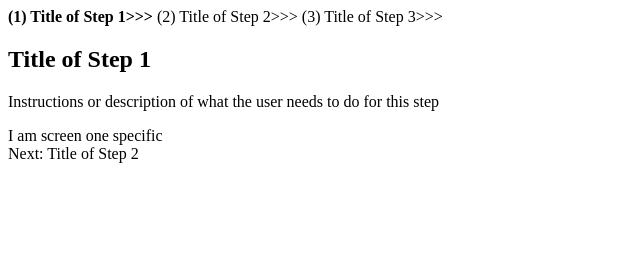
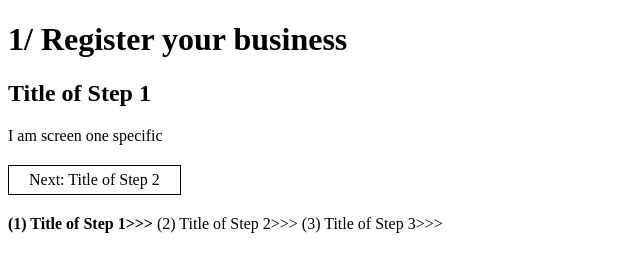
Before and after one commit to alexiscott/wizard, a plain HTML site: page index.html in a window 1280 px wide. Shown: the whole page, without its empty margins (0-640 px from the left). Drawn offline with nearby package versions, Linux system fonts and the light colour scheme.

Commit message:
Adding in detail and JSON

```diff
--- a/app.js
+++ b/app.js
@@ -1,3 +1,31 @@
+
+// Data
+
+var bp_wizard_sections = {
+  section1: {
+    color: "#FCC",
+    icon: "foo.jpg",
+    jurisdiction: "Information about Jurisdiction",
+    title: "1/ Register your business"
+  },
+  section2: {
+    color: "#FFC",
+    icon: "foo.jpg",
+    jurisdiction: "More Information about Jurisdiction",
+    title: "2/ Name your business"
+  }
+}
+
+
+var bp_wizard_data = {
+  screen1: {
+    intro: "Registering your business with the City of Los Angeles will allow you to conduct business within the city limits. First, let's check to see if you need to register as a business.",
+    color: bp_wizard_sections.section1.color
+  }
+
+}
+
+
 var namespace = {};
 
 // wizard.js Wizard view.
@@ -19,17 +47,13 @@ namespace.ui.Wizard = Backbone.View.extend({
   },
 
   render: function() {
-    console.log("render happens");
-//    var t = template('ui/wizard');
-//    $(this.el).html("REPLACE ME dynamic");
-
     this.progressIndicator = $("#progress_indicator");
+    this.section_title = $("h1#section_title");
     this.title = $("h2#step_title");
     this.instructions = $("p#step_instructions");
     this.currentStepContainer = $(".current_step_container");
     this.nextStepButton = $("#next_step_button");
     this.prevStepButton = $("#prev_step_button");
-
     this.renderCurrentStep();
     return this;
 
@@ -53,6 +77,7 @@ namespace.ui.Wizard = Backbone.View.extend({
 
     this.title.html(currentStep.title);
     this.instructions.html(currentStep.instructions);
+    this.section_title.html(currentStep.section_title);
     this.currentView = currentStep.view;
     console.log("current view", this.currentView);
     console.log("current step container", this.currentStepContainer);
@@ -95,21 +120,16 @@ namespace.ui.Wizard = Backbone.View.extend({
     if (!this.isFirstStep()) {
       this.currentStep -= 1;
       this.renderCurrentStep();
-
     };
-
   },
 
   isFirstStep: function() {
     return (this.currentStep == 0);
-
   },
 
   isLastStep: function() {
     return (this.currentStep == this.options.steps.length - 1);
-
   }
-
 });
 
 
@@ -122,13 +142,10 @@ var MyModel = Backbone.Model.extend({});
 
 // Views.
 namespace.views.WizardStepOne = Backbone.View.extend({
-  // It's the first function called when this view it's instantiated.
   el: ".current_step_container",
   initialize: function(){
     this.render();
   },
-  // $el - it's a cached jQuery object (el), in which you can use jQuery functions
-  //       to push content. Like the Hello World in this case.
   render: function(){
     this.$el.html("I am screen one specific");
   }
@@ -173,13 +190,15 @@ namespace.views.MyWizard = Backbone.View.extend({
     var steps = [
       {
         step_number :       1,
+        section_title:     bp_wizard_sections.section1.title,
         title :             "Title of Step 1",
-        instructions :      "Instructions or description of what the user needs to do for this step",
+        instructions :     bp_wizard_data.screen1,
         view :              new namespace.views.WizardStepOne({ model : myModel })
 
       },
       {
         step_number :       2,
+        section_title:     bp_wizard_sections.section1.title,
         title :             "Title of Step 2",
         instructions :      "Instructions or description of what the user needs to do for this step",
         view :              new namespace.views.WizardStepTwo({ model : myModel })
@@ -188,6 +207,7 @@ namespace.views.MyWizard = Backbone.View.extend({
       {
         step_number :       3,
         title :             "Title of Step 3",
+        section_title:     bp_wizard_sections.section2.title,
         instructions :      "Instructions or description of what the user needs to do for this step",
         view :              new namespace.views.WizardStepThree({ model : myModel })
 
--- a/index.html
+++ b/index.html
@@ -8,6 +8,14 @@
     .active {
     font-weight: bold;
     }
+    footer, header, .current_step_container {
+    margin-bottom: 20px;
+    }
+    a.button {
+    display: inline-block;
+    padding: 5px 20px;
+    border: 1px solid black;
+    }
     </style>
 </head>
 <body>
@@ -15,9 +23,10 @@
   <!-- Your HTML -->
   <!-- ========= -->
 
+
   <div id="wizard">
+    <h1 id="section_title"></h1>
     <header>
-      <div id="progress_indicator"></div>
       <h2 id="step_title"></h2>
       <p id="step_instructions"></p>
     </header>
@@ -28,6 +37,7 @@
         <a id="next_step_button" class="button">Next:</a>
       </div>
     </footer>
+    <div id="progress_indicator"></div>
   </div>
 
 
```
